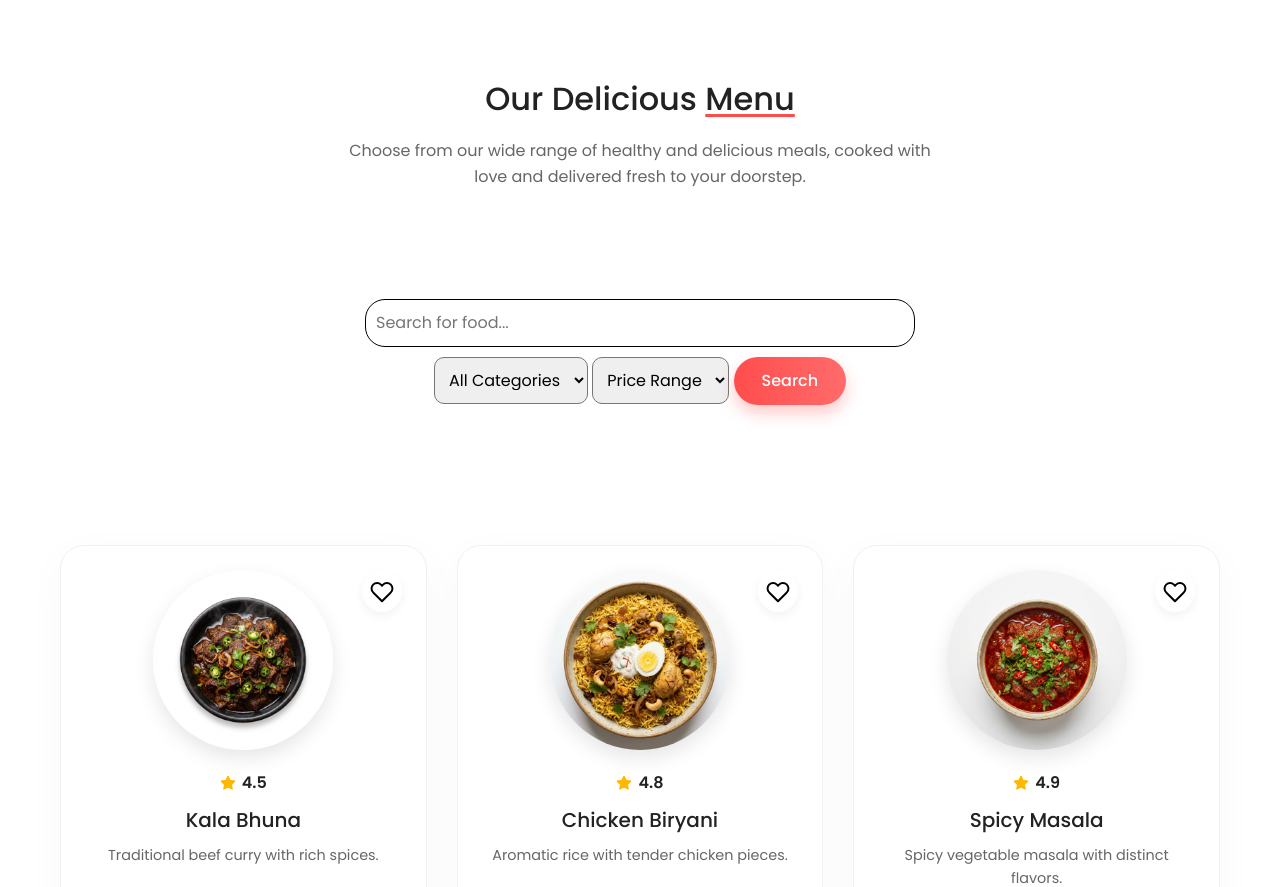
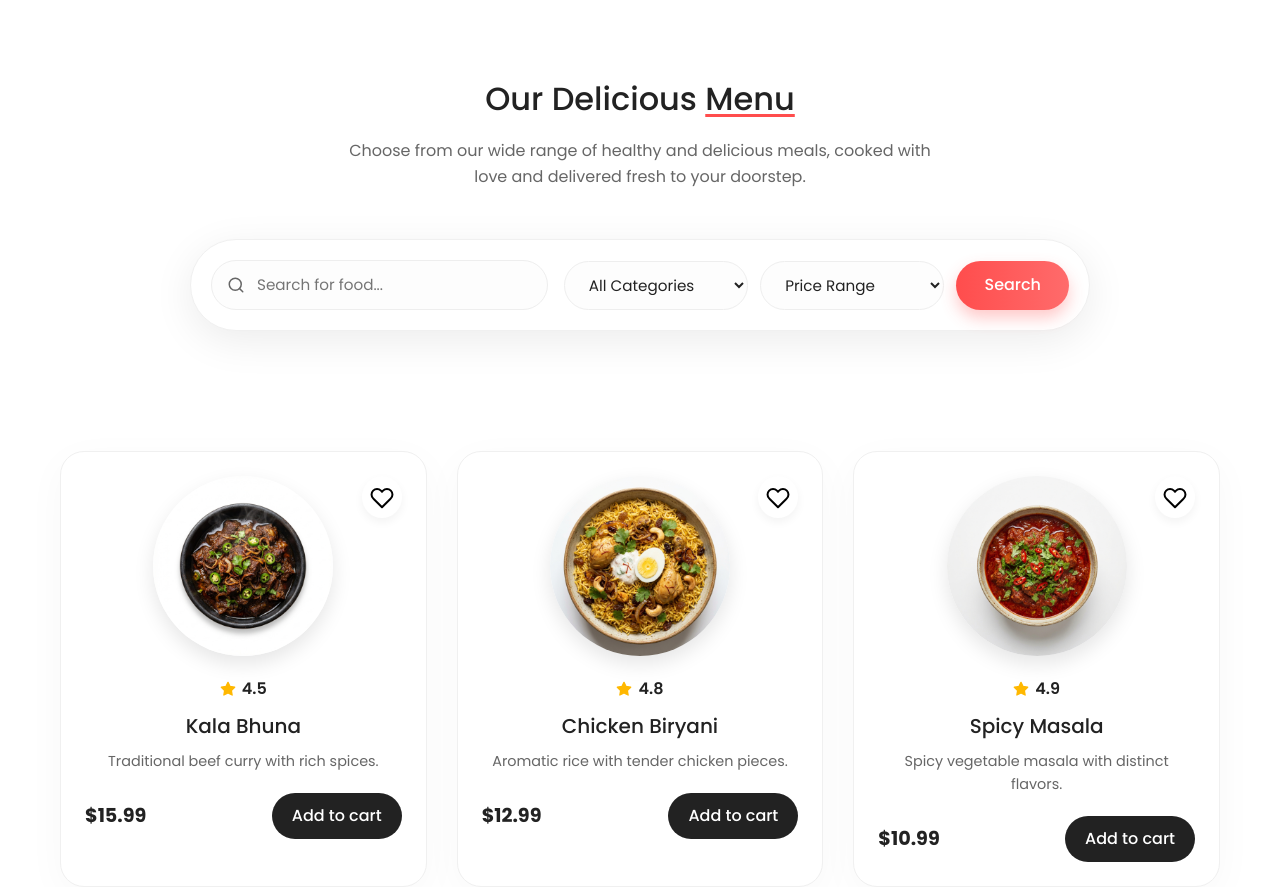
Before and after one commit to KiseraTimon/Breakfast-Bar, a Flask app: page /menu in a window 1280 px wide. Shown: the part 90-977 px from the top of the page. Run offline with Flask 3, Linux system fonts and the light colour scheme; some libraries are stand-ins or nearby versions.

Commit message:
#45 - Code Cleanup

```diff
--- a/website/static/css/menu.css
+++ b/website/static/css/menu.css
@@ -3,7 +3,7 @@
     margin-bottom: 40px;
 }
 
-/* .filter-btns {
+.filter-btns {
     display: flex;
     justify-content: center;
     gap: 16px;
@@ -13,33 +13,4 @@
 .filter-btns .btn {
     min-width: 100px;
     justify-content: center;
-} */
-
-
-.advanced-search-container {
-    padding: 20px;
 }
-
-.search-input-wrapper {
-    padding: 10px;
-    position: relative;
-    margin-inline: auto;
-}
-
-.search-input-wrapper input {
-    padding: 10px;
-    border: 1px solid black;
-    border-radius: 20px;
-    width: 50%;
-    outline: none;
-    transition: 0.4s ease-in-out;
-}
-
-.search-input-wrapper input:hover {
-    border: 1px solid red;
-}
-
-.search-select {
-    padding: 10px;
-    border-radius: 10px;
-}
--- a/website/static/css/style.css
+++ b/website/static/css/style.css
@@ -251,6 +251,110 @@ ul {
     margin-bottom: 20px;
 }
 
+/* Menu Page Extras */
+.filter-section {
+    margin-bottom: 40px;
+}
+
+.advanced-search-container {
+    background: white;
+    padding: 20px;
+    border-radius: 50px;
+    box-shadow: var(--shadow);
+    display: inline-flex;
+    align-items: center;
+    gap: 16px;
+    flex-wrap: wrap;
+    max-width: 900px;
+    width: 100%;
+    margin-top: -30px;
+    /* Pull up slightly */
+    border: 1px solid #f0f0f0;
+}
+
+.search-input-wrapper {
+    flex: 2;
+    position: relative;
+    min-width: 200px;
+}
+
+.search-icon {
+    position: absolute;
+    left: 16px;
+    top: 50%;
+    transform: translateY(-50%);
+    color: var(--text-light);
+    width: 18px;
+    height: 18px;
+}
+
+.search-input {
+    width: 100%;
+    padding: 12px 16px 12px 45px;
+    border-radius: 30px;
+    border: 1px solid #eee;
+    background: #fdfdfd;
+    font-size: 0.95rem;
+    outline: none;
+    transition: 0.3s;
+    font-family: var(--font-main);
+}
+
+.search-input:focus {
+    border-color: var(--primary);
+    background: white;
+}
+
+.search-filters {
+    display: flex;
+    gap: 12px;
+    flex: 3;
+    flex-wrap: wrap;
+}
+
+.search-select {
+    flex: 1;
+    padding: 12px 20px;
+    border-radius: 30px;
+    border: 1px solid #eee;
+    background: #fdfdfd;
+    /* Removed arrow by using standard select for now, customizable with appearance:none */
+    font-size: 0.95rem;
+    outline: none;
+    cursor: pointer;
+    font-family: var(--font-main);
+    color: var(--text-dark);
+    min-width: 140px;
+}
+
+.search-select:focus {
+    border-color: var(--primary);
+}
+
+@media (max-width: 768px) {
+    .advanced-search-container {
+        flex-direction: column;
+        border-radius: 24px;
+        margin-top: 0;
+        gap: 20px;
+    }
+
+    .search-input-wrapper,
+    .search-filters {
+        width: 100%;
+        flex: auto;
+    }
+
+    .search-filters {
+        flex-direction: column;
+    }
+
+    .search-select,
+    .btn {
+        width: 100%;
+    }
+}
+
 .dish-footer {
     display: flex;
     justify-content: space-between;
--- a/website/templates/menu/assets/filter.html
+++ b/website/templates/menu/assets/filter.html
@@ -2,6 +2,7 @@
 <section class="container center filter-section">
     <div class="advanced-search-container">
         <div class="search-input-wrapper">
+            <i data-feather="search" class="search-icon"></i>
             <input type="text" placeholder="Search for food..." class="search-input">
         </div>
 
```
Also changed, not shown: other parts of website/static/css/style.css (+174 -0 lines).
